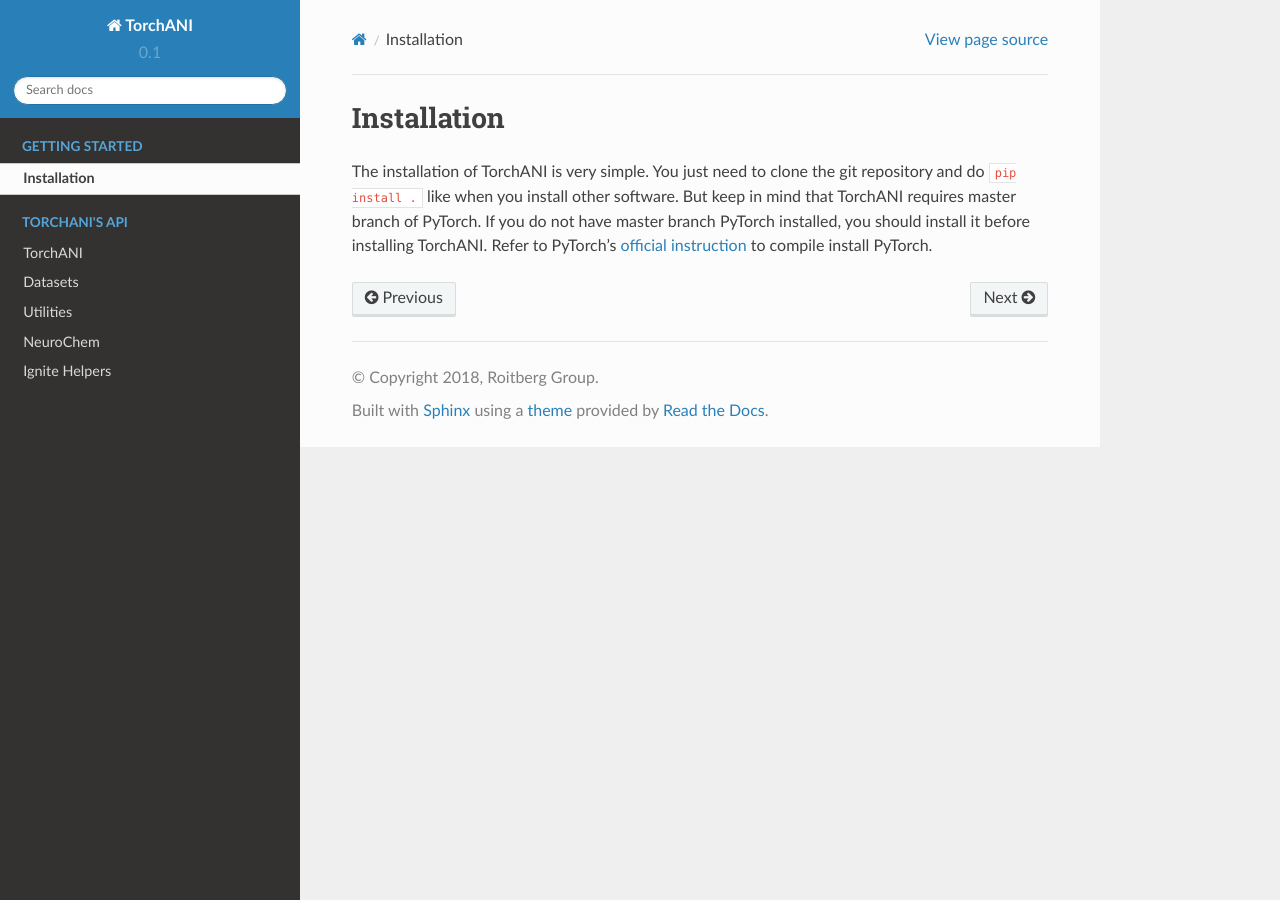
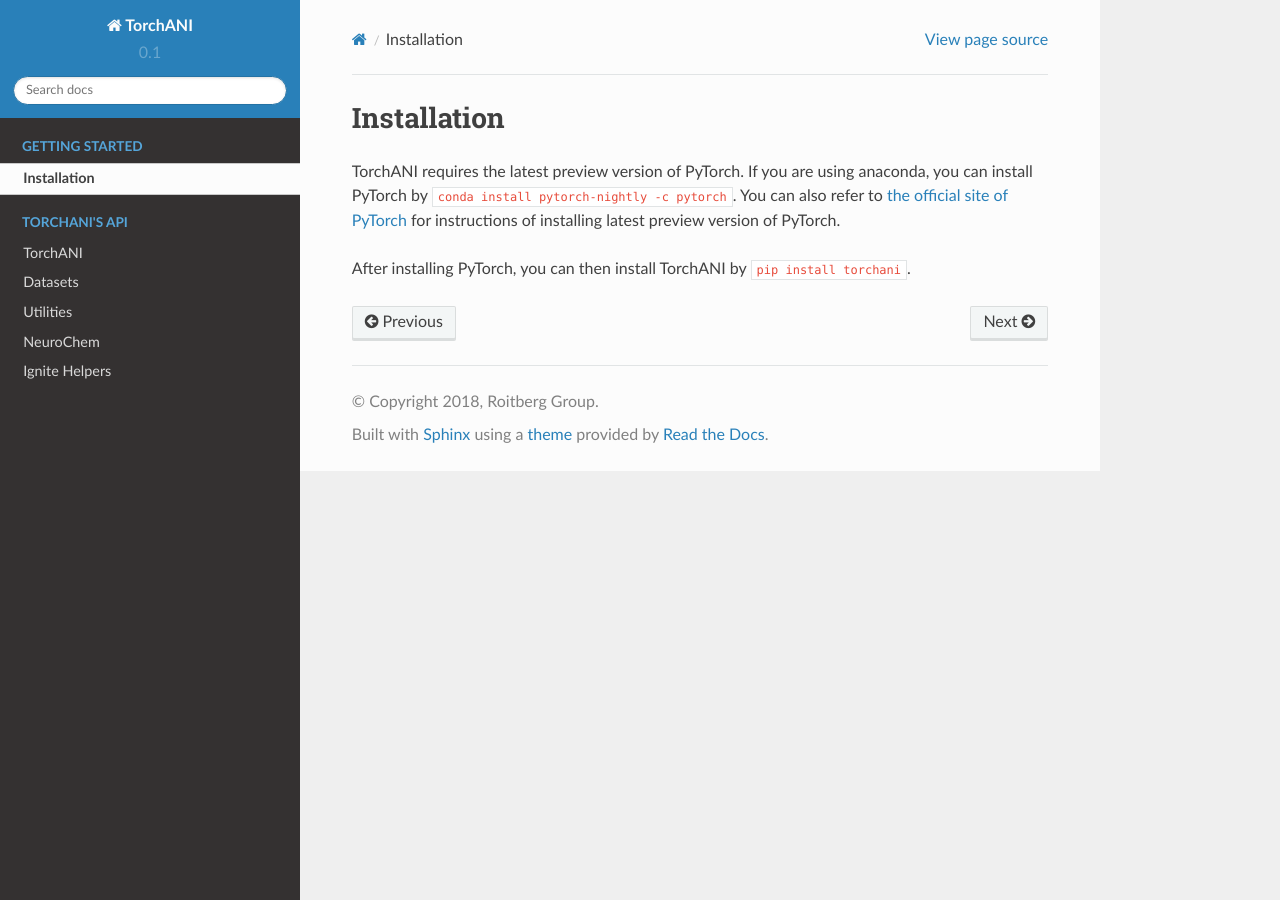
Before and after one commit to aiqm/torchani, a Sphinx documentation site: the page built from docs/start.rst, in a window 1280 px wide. Built offline with Sphinx 7.4.7 and the Read the Docs theme 2.0.0, drawn with Linux system fonts in a browser that asks for light colours; pages that are not in the unit, such as notebooks, are missing from menus.

Commit message:
Change install instruction to use PyPI

```diff
--- a/docs/start.rst
+++ b/docs/start.rst
@@ -1,12 +1,9 @@
 Installation
 ============
 
-The installation of TorchANI is very simple. You just need to clone the git
-repository and do ``pip install .`` like when you install other software.
-But keep in mind that TorchANI requires master branch of PyTorch. If you do
-not have master branch PyTorch installed, you should install it before
-installing TorchANI. Refer to PyTorch's `official instruction`_ to compile
-install PyTorch.
+TorchANI requires the latest preview version of PyTorch. If you are using anaconda, you can install PyTorch by ``conda install pytorch-nightly -c pytorch``. You can also refer to `the official site of PyTorch`_ for instructions of installing latest preview version of PyTorch.
 
-.. _official instruction:
-    https://github.com/pytorch/pytorch#from-source
+After installing PyTorch, you can then install TorchANI by ``pip install torchani``.
+
+.. _the official site of PyTorch:
+    https://pytorch.org/get-started/locally/
```
Also changed, not shown: README.md (+24 -11 lines), 1 other file.
